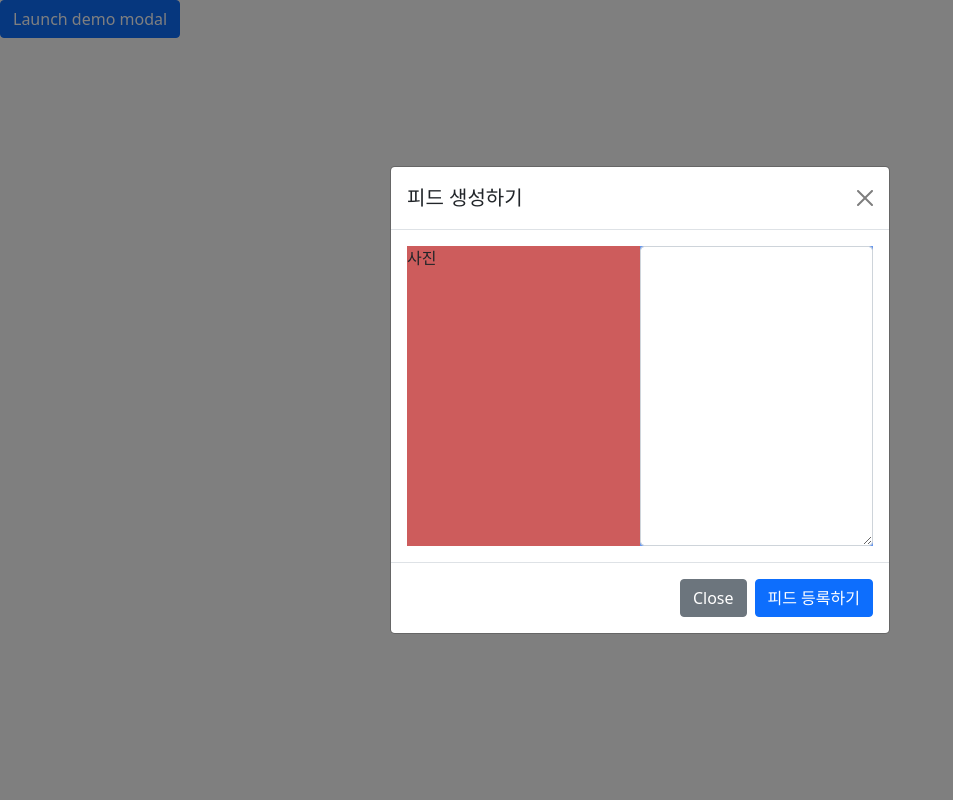
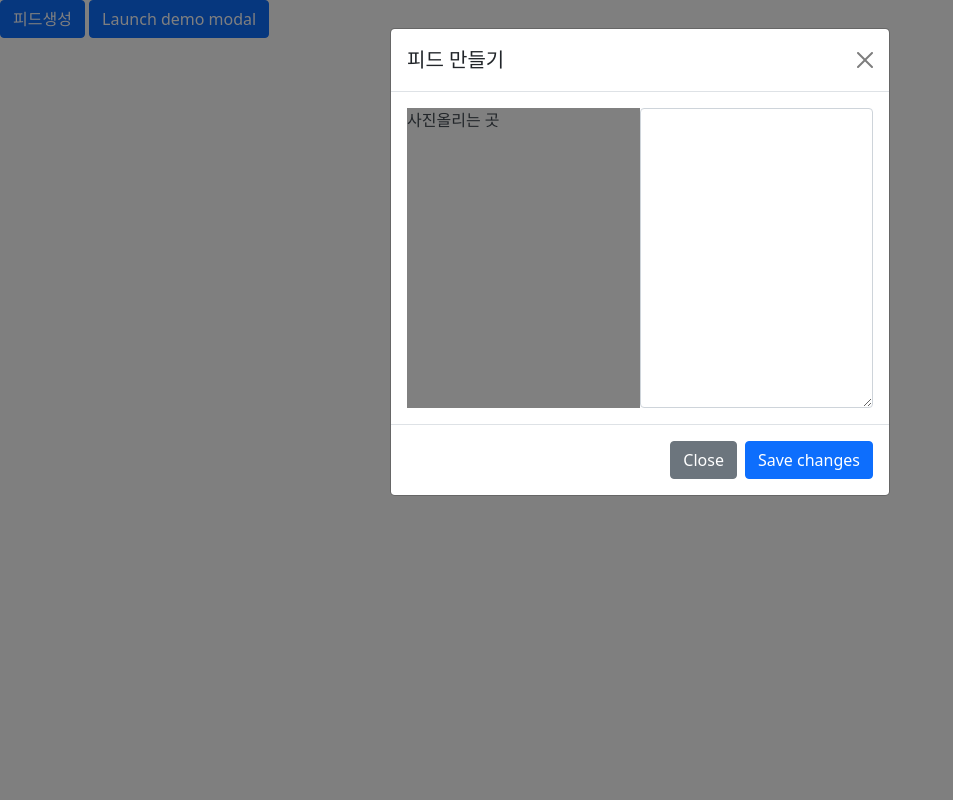
Before and after one commit to tkdlek11112/learningspoons_hustle, a Django app: page /main/ in a window 1280 px wide, after a click on "피드생성". Shown: the whole page, without its empty margins (0-953 px from the left). Run offline with Django 3.2, Linux system fonts and the light colour scheme; data that the repository does not hold is empty.

Commit message:
2021.11.28-수업

```diff
--- a/learningspoons/urls.py
+++ b/learningspoons/urls.py
@@ -24,7 +24,7 @@
 urlpatterns = [
     path('admin/', admin.site.urls),
     path('main/', Main.as_view()),
-    path('content/test', Test.as_view())
+    path('test', Test.as_view())
 ]
 
 urlpatterns += static(settings.MEDIA_URL, document_root=settings.MEDIA_ROOT)
--- a/templates/learningspoons/main.html
+++ b/templates/learningspoons/main.html
@@ -2,7 +2,6 @@
 <html lang="en">
 <head>
     {% load static %}
-
     <!-- Required meta tags -->
     <meta charset="utf-8">
     <meta name="viewport" content="width=device-width, initial-scale=1">
@@ -16,8 +15,8 @@
             href="https://fonts.googleapis.com/css?family=Material+Icons|Material+Icons+Outlined|Material+Icons+Two+Tone|Material+Icons+Round|Material+Icons+Sharp"
             rel="stylesheet">
 
-    <!-- jquery -->
-    <script src="https://ajax.googleapis.com/ajax/libs/jquery/3.3.1/jquery.min.js"></script>
+    <!-- 요거는 jquery -->
+    <script src="https://ajax.googleapis.com/ajax/libs/jquery/3.6.0/jquery.min.js"></script>
 
     <title>Hello, world!</title>
     <style>
@@ -31,6 +30,37 @@
 
 </head>
 <body>
+<!-- Button trigger modal -->
+<button type="button" class="btn btn-primary" data-bs-toggle="modal" data-bs-target="#exampleModal">
+    피드생성
+</button>
+
+<!-- Modal -->
+<div class="modal fade" id="exampleModal" tabindex="-1" aria-labelledby="exampleModalLabel" aria-hidden="true">
+    <div class="modal-dialog">
+        <div class="modal-content">
+            <div class="modal-header">
+                <h5 class="modal-title" id="exampleModalLabel">피드 만들기</h5>
+                <button type="button" class="btn-close" data-bs-dismiss="modal" aria-label="Close"></button>
+            </div>
+            <div class="modal-body" style="display: flex; flex-direction: row">
+                <div id="image_upload" style="width: 50%; height: 300px; background-color: gray">
+                    사진올리는 곳
+                </div>
+                <div style="width: 50%; height: 300px">
+                    <div class="mb-3">
+                        <textarea id="input_content" class="form-control" id="exampleFormControlTextarea1" style="height: 300px"></textarea>
+                    </div>
+                </div>
+            </div>
+            <div class="modal-footer">
+                <button type="button" class="btn btn-secondary" data-bs-dismiss="modal">Close</button>
+                <button id="button_save_change" type="button" class="btn btn-primary">Save changes</button>
+            </div>
+        </div>
+    </div>
+</div>
+
 
 
 <!-- Button trigger modal -->
@@ -64,7 +94,7 @@
 
 
 {% for i in data_list %}
-    <div style="width: 400px; border: solid 1px black; margin: 50px">
+    <div style=" width: 400px; border: solid 1px black; margin: 50px">
         <div style="display: flex; flex-direction: row; align-items: center; ">
             <div class="box">
                 <!-- 프로필 사진 이미지 들어가는곳 -->
@@ -105,15 +135,15 @@
 
 <!-- Optional JavaScript; choose one of the two! -->
 <script>
-    {# 여기에 스크립트를 씁니다. #}
-    $('#feed_upload_button').click(function () {
+    $('#button_save_change').click(function () {
         console.log('버튼 클릭했습니다.');
-        const content = $('#input_content').val();
+        const content = $('#input_content').val(); // 글내용
         const nickname = "jin.99";
         const profile_image = "https://contents.sixshop.com/thumbnails/uploadedFiles/56785/blogPost/image_1606197480517_1500.png";
 
         let fd = new FormData();
 
+        // 만약 파일을 올리지 않았으면 끝내라.
         if(files == null)
             return
 
@@ -124,7 +154,7 @@
 
 
         $.ajax({
-            url: "/content/test",
+            url: "http://127.0.0.1:8000/test",
             method: "POST",
             data: fd,
             processData: false,
@@ -171,7 +201,6 @@
 
         e.dataTransfer = e.originalEvent.dataTransfer;
         files = e.dataTransfer.files;
-
         console.log('업로드했슴!!' + files[0]);
 
         if (files[0].type.match(/image.*/)) {
```
Also changed, not shown: content/views.py (+10 -9 lines).
